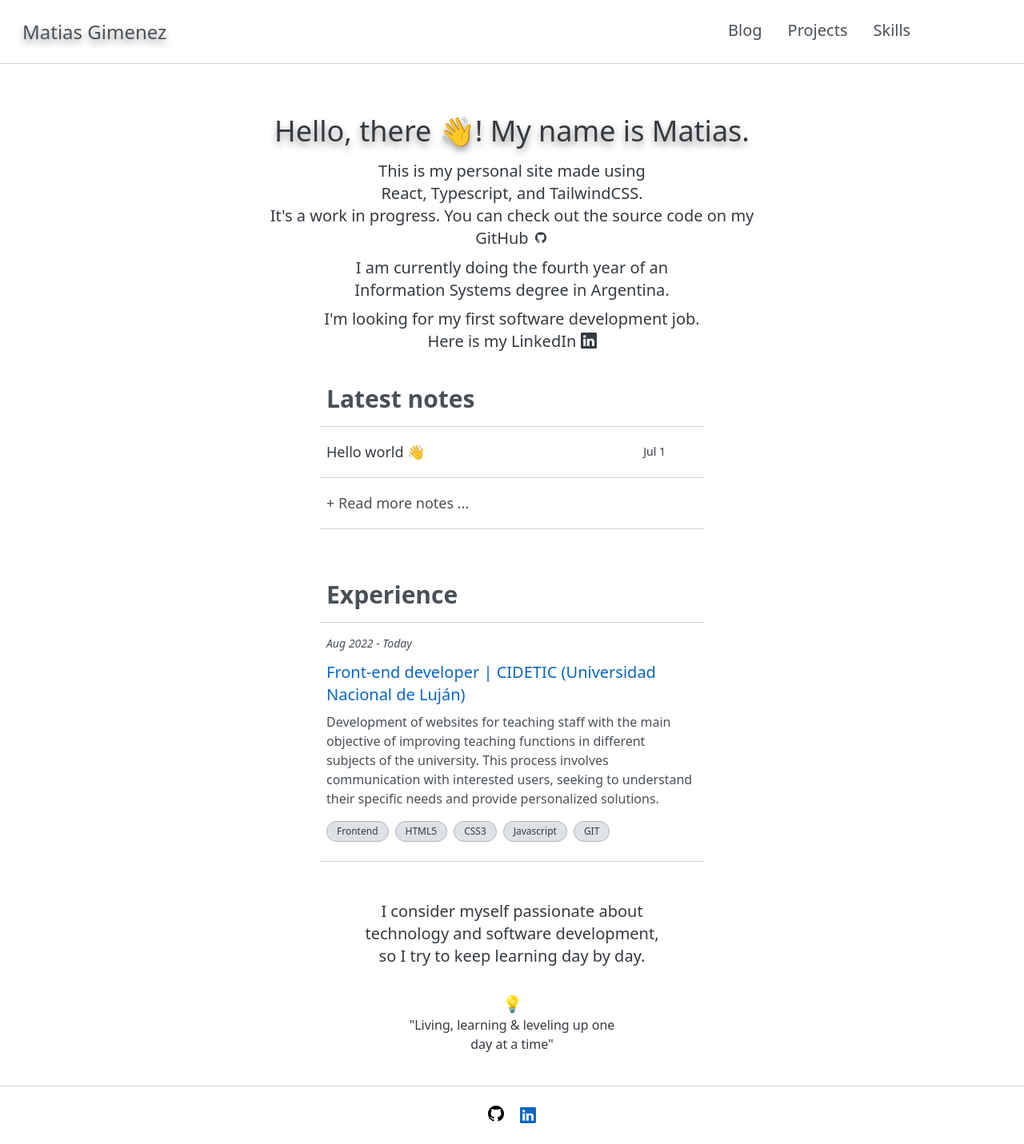
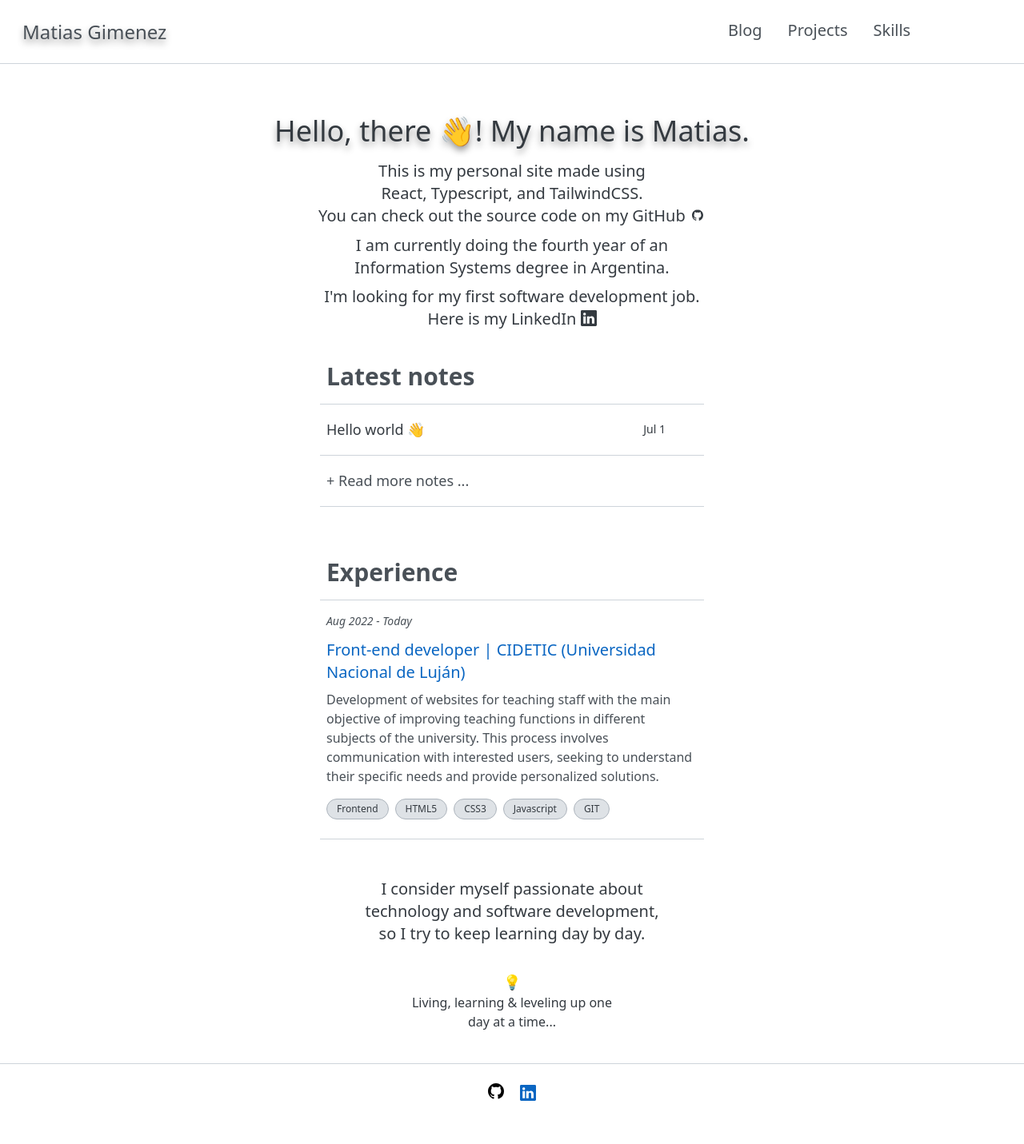
Before and after one commit to matiasgimenezdev/portfolio, a React (Vite) app: page / in a window 1280 px wide. Shown: the whole page at 80% size. After the commit the page ends 1403 px from the top, so only its background shows below. Built offline with nearby package versions, Linux system fonts and the light colour scheme; some icons are missing.

Commit message:
fix some details

```diff
--- a/src/components/Footer/Footer.tsx
+++ b/src/components/Footer/Footer.tsx
@@ -41,17 +41,17 @@ export const Footer: FunctionComponent = () => {
 					I consider myself passionate about technology and software
 					development, so I try to keep learning day by day.{' '}
 				</p>
-				<span
-					className={`font-normal text-xl  mt-8 block ${
+				<div
+					className={`font-normal text-lg  mt-8 block ${
 						theme == 'light' ? 'text-grey-darkest' : 'text-white'
 					}`}
 				>
 					<span>💡</span>
-					<p className='text-sm md:text-base'>
-						"Living, learning & leveling up one <br />
-						day at a time"
+					<p className='text-base'>
+						Living, learning & leveling up one <br />
+						day at a time...
 					</p>
-				</span>
+				</div>
 			</Balancer>
 			<nav
 				className={`w-full max-h-18 py-6 mt-10 border-t ${
--- a/src/components/JobsList.tsx
+++ b/src/components/JobsList.tsx
@@ -43,10 +43,10 @@ export const JobsList: FunctionComponent = () => {
 							{from} - {to}
 						</span>
 						<p
-							className={`text-base py-0 pt-12 md:text-md font-medium lg:text-xl ${
+							className={`sm:text-lg py-0 pt-12 md:text-md font-medium lg:text-xl ${
 								theme == 'light'
 									? 'text-[#0A66C2]'
-									: 'text-cyan-300'
+									: 'text-[#b1cbff]'
 							}`}
 						>
 							{title}
--- a/src/components/Skills/SkillsCard.tsx
+++ b/src/components/Skills/SkillsCard.tsx
@@ -14,11 +14,11 @@ export const SkillsCard: FunctionComponent<SkillsCardProps> = ({
 }) => {
 	const { theme } = useTheme();
 
-	const sectionStyle = `w-[80%] relative grid mt-8 py-4 px-2 grid-cols-2  ml-auto mr-auto justify-center ${
+	const sectionStyle = `w-[90%] relative grid mt-8 py-4 px-2 grid-cols-2  ml-auto mr-auto justify-center ${
 		theme == 'light'
 			? 'border border-grey-light text-grey-darkest'
 			: 'border border-grey-medium text-white'
-	} rounded-md md:w-[60%] lg:w-[55%] xl:w-[50%] 2xl:w-[40%] md:grid-cols-3 xl:grid-cols-4`;
+	} rounded-md md:w-[60%] lg:w-[55%] xl:w-[50%] 2xl:w-[40%] sm:grid-cols-3 xl:grid-cols-4`;
 
 	return (
 		<section className={sectionStyle}>
@@ -26,7 +26,7 @@ export const SkillsCard: FunctionComponent<SkillsCardProps> = ({
 				className={`absolute font-medium -left-2 -top-4 text-xl rounded-md ${
 					theme == 'light'
 						? 'bg-white text-[#0A66C2]'
-						: 'bg-grey-darkest text-cyan-300'
+						: 'bg-grey-darkest text-white'
 				}`}
 			>
 				{category}
--- a/src/components/Skills/SkillsItem.tsx
+++ b/src/components/Skills/SkillsItem.tsx
@@ -14,10 +14,10 @@ export const SkillsItem: FunctionComponent<SkillsItemProps> = ({
 	return (
 		<article
 			key={name}
-			className='flex py-4 px-4 gap-2 justify-center items-center text-center'
+			className='flex py-3 px-1 gap-2 justify-center items-center text-center'
 		>
 			<img className='h-10 w-10 max-w-10' src={src} alt={alt} />
-			<span className='basis-9/12 text-left font-medium text-md'>
+			<span className='basis-9/12 text-left font-medium  text-xs sm:text-md'>
 				{name}
 			</span>
 		</article>
--- a/src/data/projects.ts
+++ b/src/data/projects.ts
@@ -8,7 +8,7 @@ const projects: Project[] = [
 		repositoryURL: 'https://github.com/matiasgimenezdev/blog-portfolio',
 	},
 	{
-		title: 'Labyrinth store',
+		title: 'Labyrinth',
 		image: '/images/projects/labyrinth-store.webp',
 		demoURL: 'https://labyrinth-ecommerce.vercel.app/',
 		repositoryURL:
--- a/src/data/skills.ts
+++ b/src/data/skills.ts
@@ -15,7 +15,7 @@ const skillCategories: SkillCategories[] = [
 				src: '/icons/css.svg',
 			},
 			{
-				name: 'Tailwind',
+				name: 'TailwindCSS',
 				alt: 'TailwindCSS icon',
 				src: '/icons/tailwind.svg',
 			},
@@ -44,11 +44,11 @@ const skillCategories: SkillCategories[] = [
 				alt: 'Node.js icon',
 				src: '/icons/node.svg',
 			},
-			{
-				name: 'PHP',
-				alt: 'PHP icon',
-				src: '/icons/php.svg',
-			},
+			// {
+			// 	name: 'PHP',
+			// 	alt: 'PHP icon',
+			// 	src: '/icons/php.svg',
+			// },
 			{
 				name: 'Postgres',
 				alt: 'Postgres icon',
@@ -65,7 +65,7 @@ const skillCategories: SkillCategories[] = [
 		category: 'Tools',
 		skills: [
 			{
-				name: 'GIT',
+				name: 'Git',
 				alt: 'GIT icon',
 				src: '/icons/git.svg',
 			},
--- a/src/pages/HomePage.tsx
+++ b/src/pages/HomePage.tsx
@@ -25,8 +25,7 @@ export const HomePage: FunctionComponent = () => {
 					<p>
 						This is my personal site made using React, Typescript,
 						and TailwindCSS. <br />
-						It's a work in progress. You can check out the source
-						code on my{' '}
+						You can check out the source code on my{' '}
 						<a
 							href='https://github.com/matiasgimenezdev'
 							target='_blank'
```
